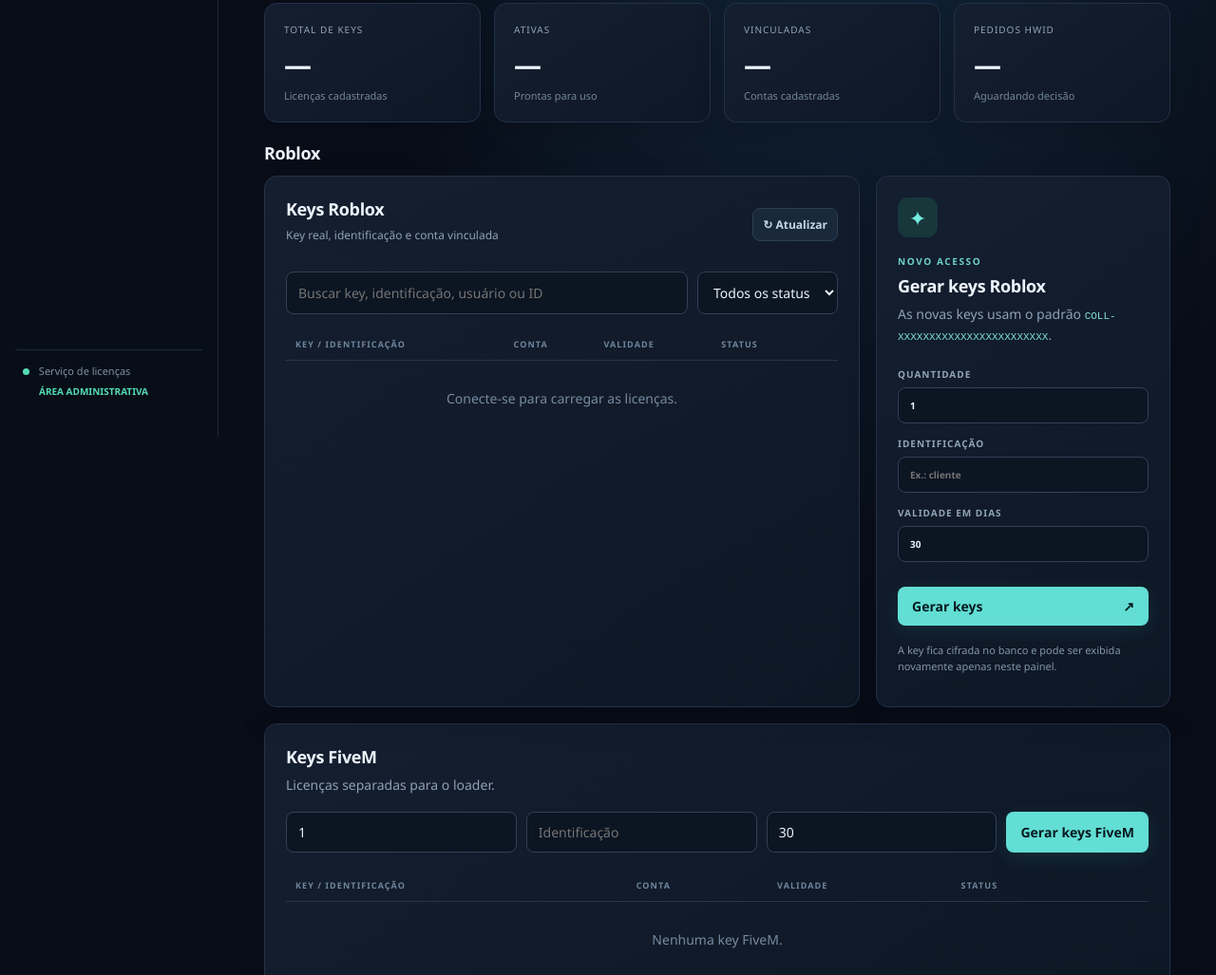
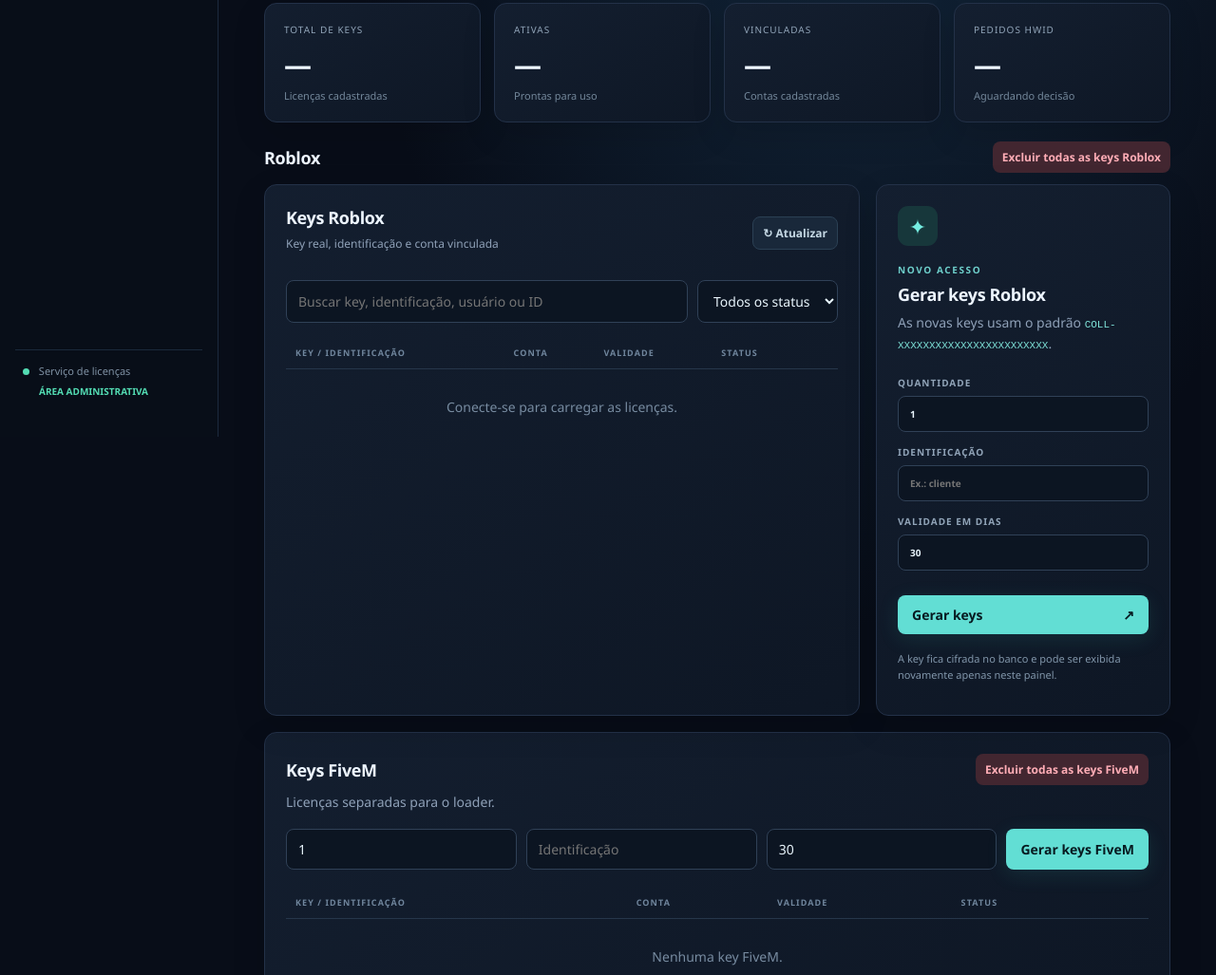
Before and after one commit to robsonlopes3344-boop/repositorio-pra-fazer, a website: page admin.html in a window 1280 px wide. Shown: the part 340-1367 px from the top of the page at 95% size. Drawn offline with Linux system fonts and the light colour scheme.

Commit message:
Add separate delete controls for Roblox and FiveM

```diff
--- a/admin.html
+++ b/admin.html
@@ -36,7 +36,7 @@
       <article class="metric"><span>PEDIDOS HWID</span><strong id="pending">—</strong><small>Aguardando decisão</small></article>
     </section>
 
-    <h2 class="product-title">Roblox</h2><div class="columns">
+    <div class="section-head product-title"><h2>Roblox</h2><button id="delete-roblox" class="button danger small">Excluir todas as keys Roblox</button></div><div class="columns">
       <section class="card list-card" id="licencas">
         <div class="section-head"><div><h2>Keys Roblox</h2><p>Key real, identificação e conta vinculada</p></div><button id="refresh" class="button ghost small">↻ Atualizar</button></div>
         <div class="filters"><input id="search" type="search" placeholder="Buscar key, identificação, usuário ou ID"><select id="filter"><option value="all">Todos os status</option><option value="active">Ativas</option><option value="blocked">Bloqueadas</option><option value="bound">Vinculadas</option></select></div>
@@ -51,7 +51,7 @@
       </section>
     </div>
 
-    <section class="card reset-card" id="fivem"><h2>Keys FiveM</h2><p>Licenças separadas para o loader.</p><form id="create-fivem" class="batch-form"><input id="count-fivem" type="number" min="1" max="10000" value="1" aria-label="Quantidade" required><input id="label-fivem" maxlength="100" placeholder="Identificação"><input id="days-fivem" type="number" min="1" max="3650" value="30" aria-label="Dias" required><button class="button primary">Gerar keys FiveM</button></form><output id="newkeys-fivem"></output><button id="copy-fivem" class="button ghost hidden">Copiar keys</button><div class="tablewrap"><table><thead><tr><th>KEY / IDENTIFICAÇÃO</th><th>CONTA</th><th>VALIDADE</th><th>STATUS</th><th></th></tr></thead><tbody id="rows-fivem"></tbody></table><div id="empty-fivem" class="empty">Nenhuma key FiveM.</div></div></section><section class="card reset-card" id="resets">
+    <section class="card reset-card" id="fivem"><div class="section-head"><h2>Keys FiveM</h2><button id="delete-fivem" class="button danger small">Excluir todas as keys FiveM</button></div><p>Licenças separadas para o loader.</p><form id="create-fivem" class="batch-form"><input id="count-fivem" type="number" min="1" max="10000" value="1" aria-label="Quantidade" required><input id="label-fivem" maxlength="100" placeholder="Identificação"><input id="days-fivem" type="number" min="1" max="3650" value="30" aria-label="Dias" required><button class="button primary">Gerar keys FiveM</button></form><output id="newkeys-fivem"></output><button id="copy-fivem" class="button ghost hidden">Copiar keys</button><div class="tablewrap"><table><thead><tr><th>KEY / IDENTIFICAÇÃO</th><th>CONTA</th><th>VALIDADE</th><th>STATUS</th><th></th></tr></thead><tbody id="rows-fivem"></tbody></table><div id="empty-fivem" class="empty">Nenhuma key FiveM.</div></div></section><section class="card reset-card" id="resets">
       <div class="section-head"><div><h2>Pedidos de reset de HWID</h2><p>Solicitações feitas por contas vinculadas em um novo computador</p></div><select id="reset-filter"><option value="pending">Pendentes</option><option value="all">Todos</option><option value="approved">Aprovados</option><option value="rejected">Recusados</option></select></div>
       <div id="reset-list" class="reset-list"><div class="empty">Conecte-se para carregar os pedidos.</div></div>
     </section>
```
